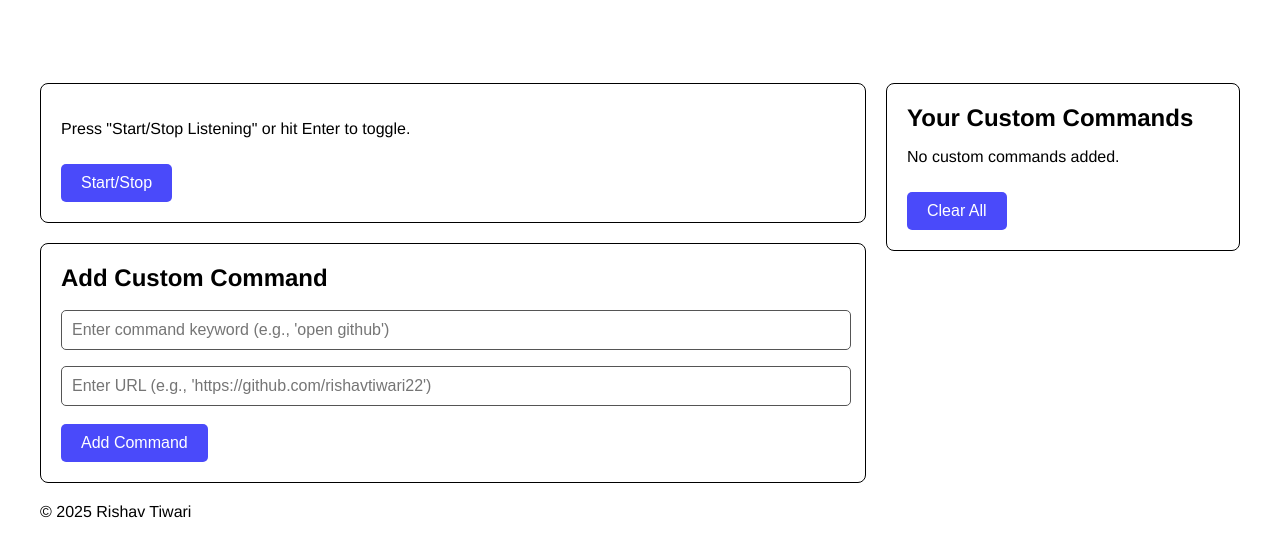
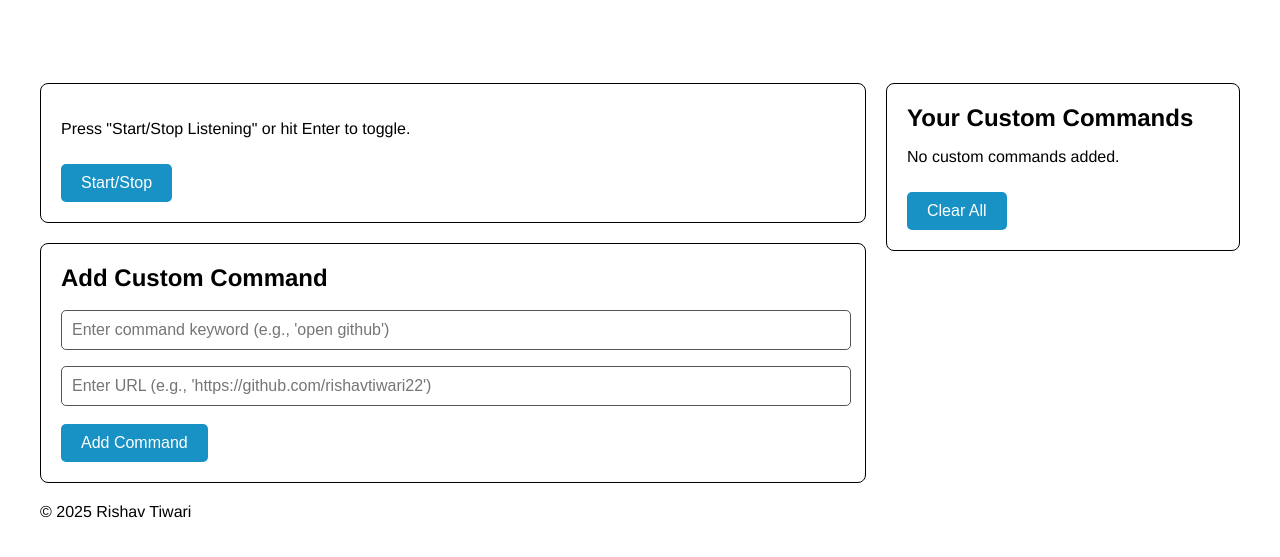
Before and after one commit to rishavtiwari22/agent-rt, a plain HTML site: page index.html in a window 1280 px wide. Shown: the part 95-652 px from the top of the page. Drawn offline with Linux system fonts and the light colour scheme.

Commit message:
updated color

```diff
--- a/style.css
+++ b/style.css
@@ -37,12 +37,11 @@ header {
   border-radius: 8px;
   border: black 1px solid;
   padding: 20px;
-  /* box-shadow: 0 2px 8px rgba(0, 0, 0, 0.3); */
   margin-bottom: 20px;
 }
 
 button {
-  background: rgb(74, 74, 250);
+  background: #1891c4;
   color: white;
   border: none;
   padding: 10px 20px;
@@ -53,7 +52,7 @@ button {
 }
 
 button:hover {
-  background: rgb(54, 54, 230);
+  background: #1891c4;
 }
 
 input[type="text"] {
```
